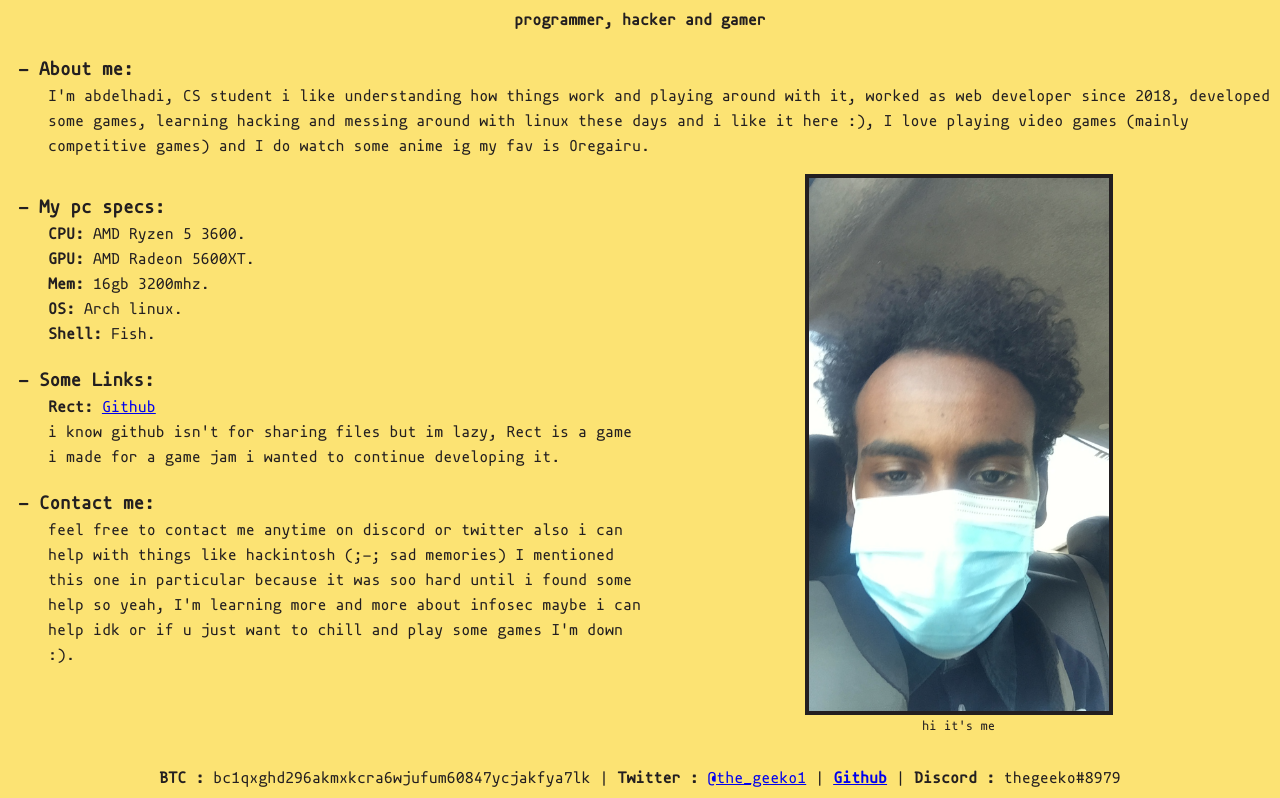
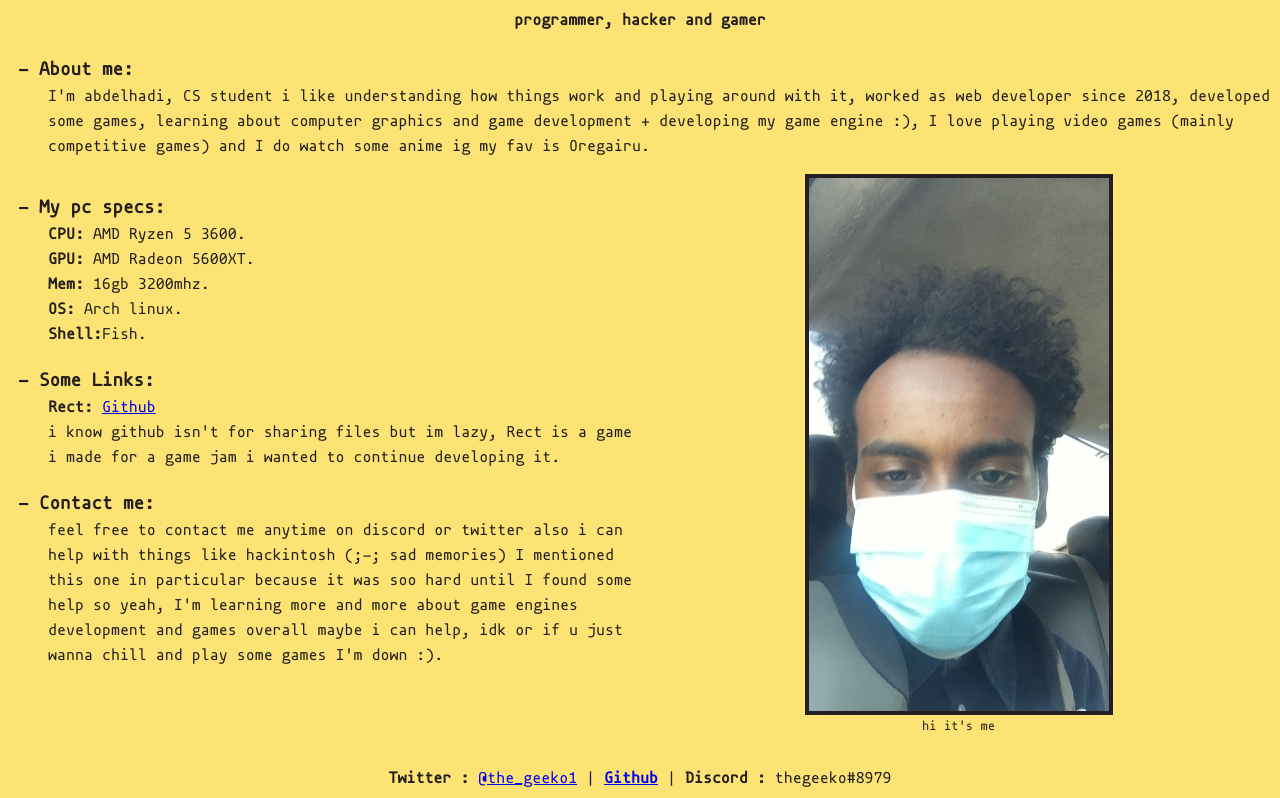
Before and after one commit to thegeeko/personal-website, a plain HTML site: page index.html in a window 1280 px wide. Shown: the part 81-879 px from the top of the page. Drawn offline with Linux system fonts and the light colour scheme.

Commit message:
update my intersts :3

```diff
--- a/index.html
+++ b/index.html
@@ -17,9 +17,10 @@
           <p>
             I'm abdelhadi, CS student i like understanding how things work and
             playing around with it, worked as web developer since 2018,
-            developed some games, learning hacking and messing around with linux
-            these days and i like it here :), I love playing video games (mainly
-            competitive games) and I do watch some anime ig my fav is Oregairu.
+            developed some games, learning about computer graphics and game
+            development + developing my game engine :), I love playing video
+            games (mainly competitive games) and I do watch some anime ig my fav
+            is Oregairu.
           </p>
         </div>
         <div class="info">
@@ -30,16 +31,23 @@
               <span>GPU: </span>AMD Radeon 5600XT.<br />
               <span>Mem: </span>16gb 3200mhz.<br />
               <span>OS: </span>Arch linux.<br />
-              <span>Shell: </span>Fish.<br />
+              <span>Shell:</span>Fish.<br />
             </p>
             <h3>- Some Links:</h3>
             <p>
-              <span>Rect: </span><a href="https://github.com/thegeeko/Rect">Github</a><br />
-              i know github isn't for sharing files but im lazy, Rect is a game i made for a game jam i wanted to continue developing it.
+              <span>Rect: </span
+              ><a href="https://github.com/thegeeko/Rect">Github</a><br />
+              i know github isn't for sharing files but im lazy, Rect is a game
+              i made for a game jam i wanted to continue developing it.
             </p>
             <h3>- Contact me:</h3>
             <p>
-              feel free to contact me anytime on discord or twitter also i can help with things like hackintosh (;-; sad memories) I mentioned this one in particular because it was soo hard until i found some help so yeah, I'm learning more and more about infosec maybe i can help idk or if u just want to chill and play some games I'm down :).
+              feel free to contact me anytime on discord or twitter also i can
+              help with things like hackintosh (;-; sad memories) I mentioned
+              this one in particular because it was soo hard until I found some
+              help so yeah, I'm learning more and more about game engines
+              development and games overall maybe i can help, idk or if u just
+              wanna chill and play some games I'm down :).
             </p>
           </div>
           <div class="img-wrap">
@@ -50,7 +58,6 @@
       </div>
     </main>
     <footer>
-      <span>BTC : </span>bc1qxghd296akmxkcra6wjufum60847ycjakfya7lk |
       <span>Twitter :</span>
       <a href="https://twitter.com/the_geeko1">@the_geeko1</a> |
       <a style="font-weight: bold" href="https://github.com/thegeeko">Github</a>
```
Also changed, not shown: index.js (deleted, +0 -11 lines), package.json (deleted, +0 -15 lines), 2 other files.
